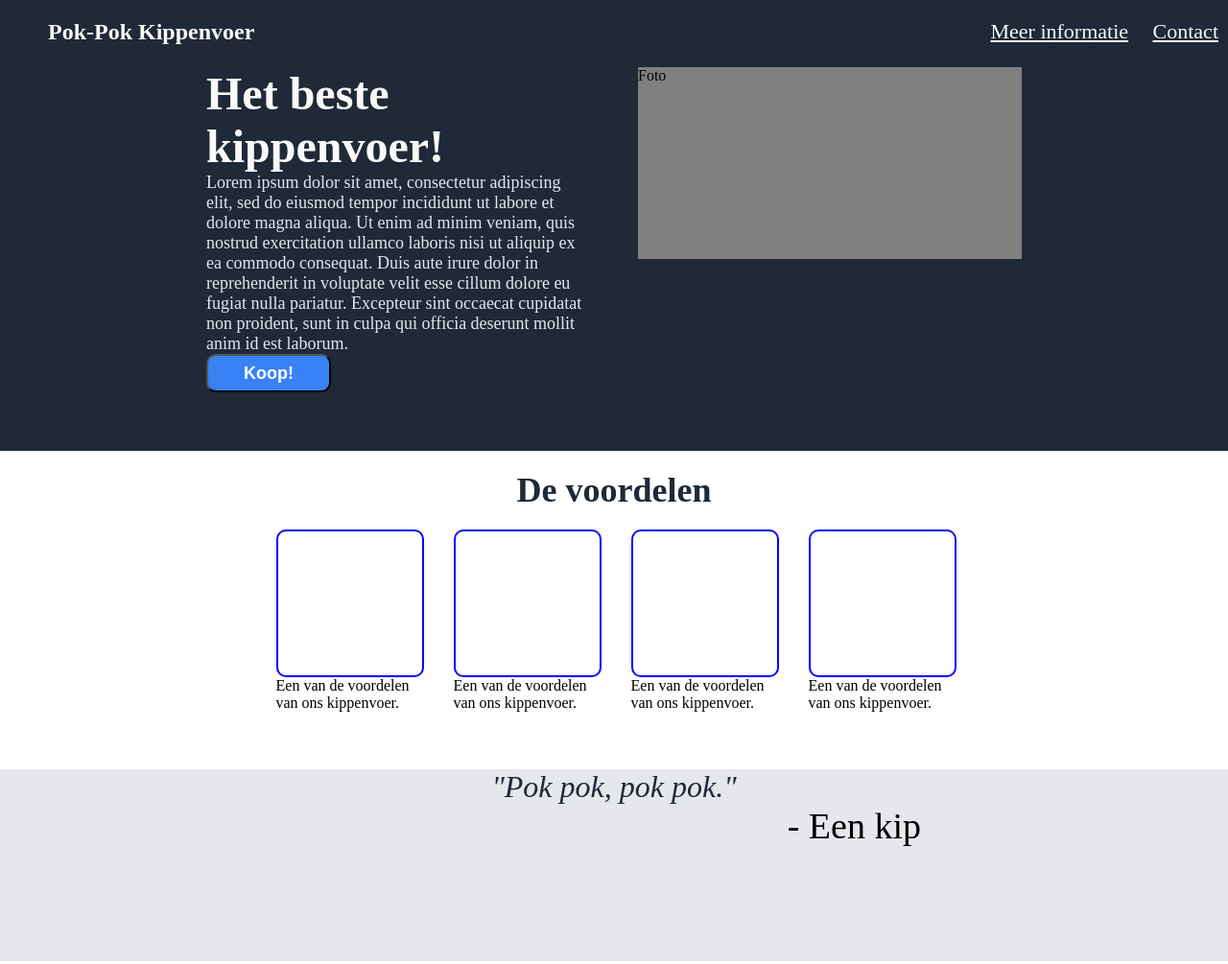
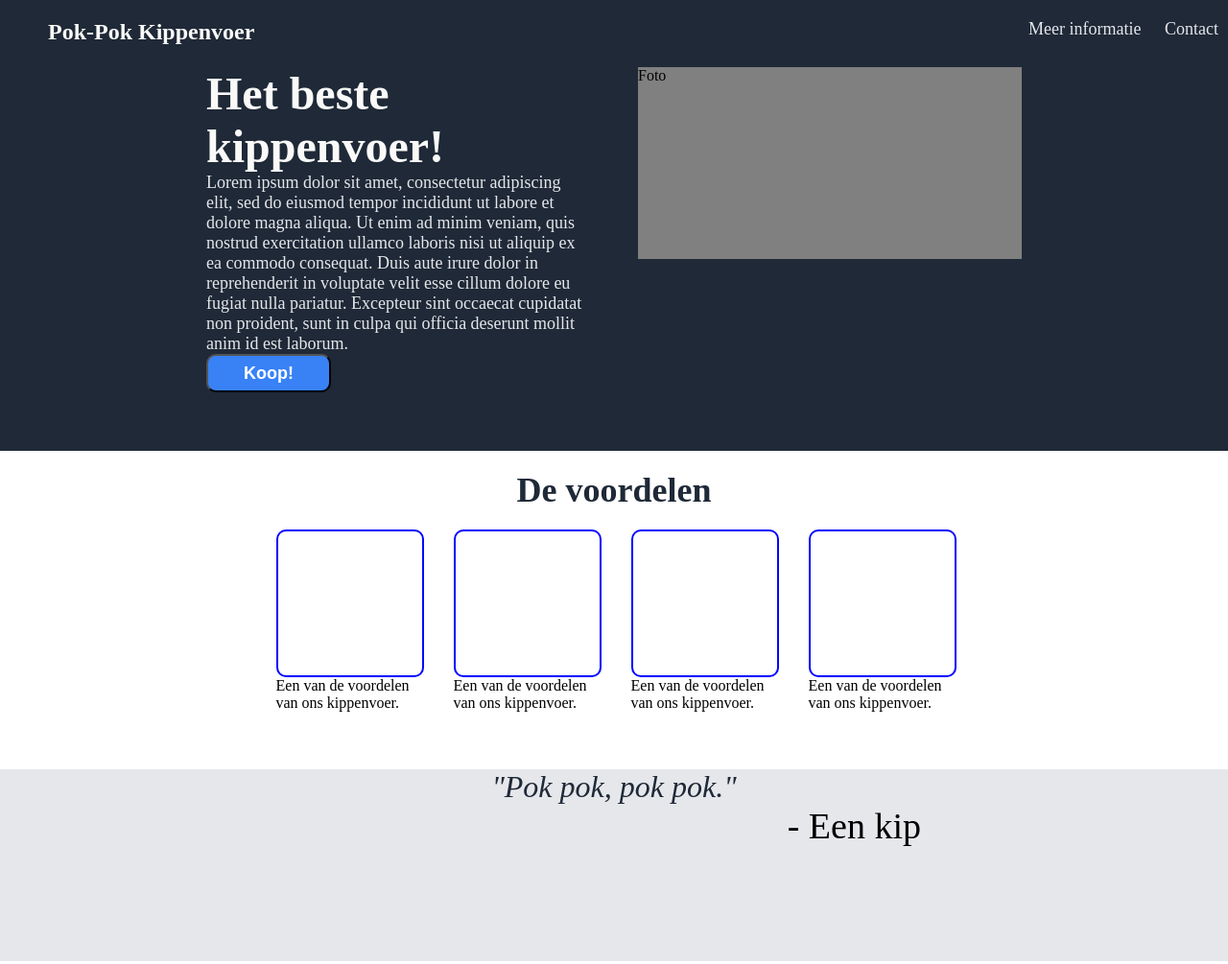
Before and after one commit to PokGeit/landingpage, a plain HTML site: page index.html in a window 1280 px wide. Shown: the top 1005 px of the page at 96% size. Drawn offline with Linux system fonts and the light colour scheme.

Commit message:
Fixed the header links to the correct style

```diff
--- a/style.css
+++ b/style.css
@@ -29,14 +29,16 @@
 }
 
 .headerLinkBox {
-    font-size: 22px;
-    color: #F9FAF8;
+    font-size: 18px;
+    color: #e5e7eb;
+    text-decoration: none;
     padding-top: 20px;
 }
 
 .headerLinkText {
-    font-size: 22px;
-    color: #F9FAF8;
+    font-size: 18px;
+    color: #e5e7eb;
+    text-decoration: none;
     margin: 10px;
 }
 
```
